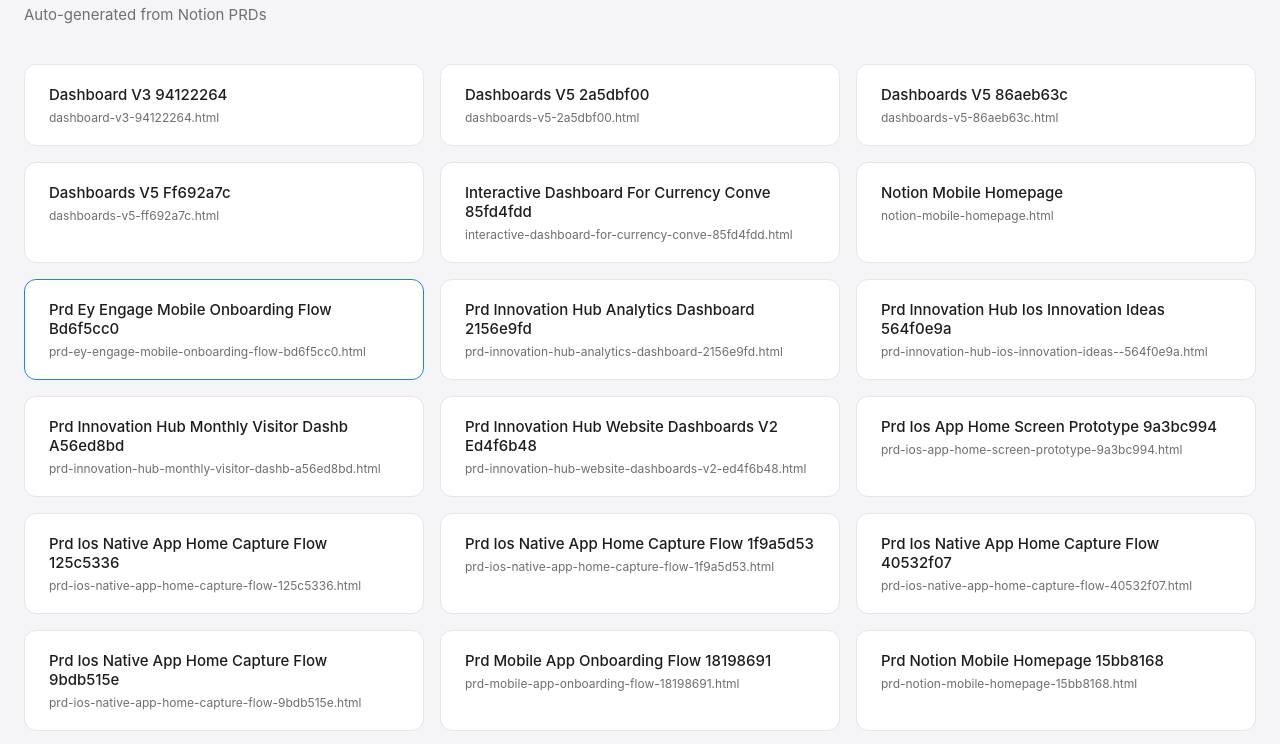
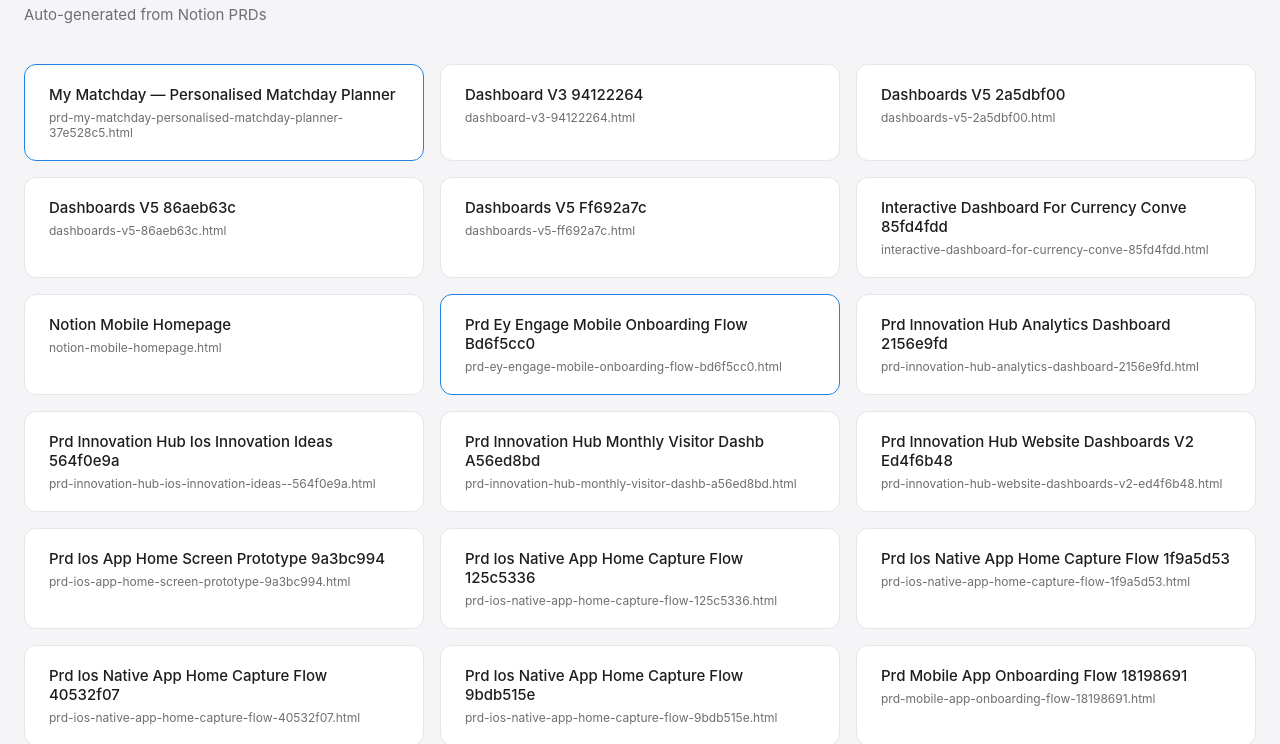
Before and after one commit to seanmcd1/prototypes, a plain HTML site: page index.html in a window 1280 px wide. Shown: the part 77-821 px from the top of the page. Drawn offline with Linux system fonts and the light colour scheme.

Commit message:
Add My Matchday prototype to index and merge to main

```diff
--- a/index.html
+++ b/index.html
@@ -20,6 +20,7 @@
 <h1>Prototypes</h1>
 <p>Auto-generated from Notion PRDs</p>
 <div class="grid">
+<a class="card" style="border-color:#2383e2" href="https://seanmcd1.github.io/prototypes/prd-my-matchday-personalised-matchday-planner-37e528c5.html" target="_blank"><div class="title">My Matchday — Personalised Matchday Planner</div><div class="url">prd-my-matchday-personalised-matchday-planner-37e528c5.html</div></a>
 <a class="card" href="https://seanmcd1.github.io/prototypes/dashboard-v3-94122264.html" target="_blank"><div class="title">Dashboard V3 94122264</div><div class="url">dashboard-v3-94122264.html</div></a>
 <a class="card" href="https://seanmcd1.github.io/prototypes/dashboards-v5-2a5dbf00.html" target="_blank"><div class="title">Dashboards V5 2a5dbf00</div><div class="url">dashboards-v5-2a5dbf00.html</div></a>
 <a class="card" href="https://seanmcd1.github.io/prototypes/dashboards-v5-86aeb63c.html" target="_blank"><div class="title">Dashboards V5 86aeb63c</div><div class="url">dashboards-v5-86aeb63c.html</div></a>
```
